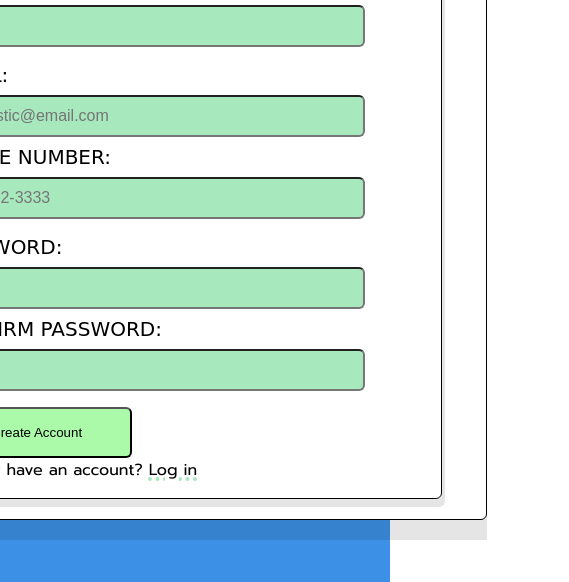
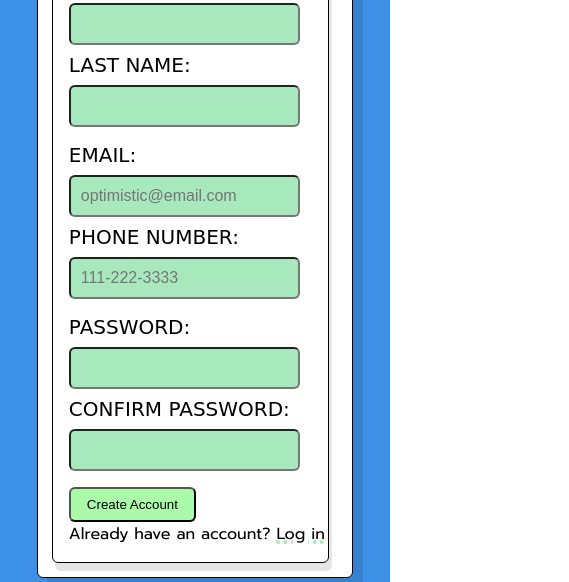
Before and after one commit to OptimisticTrousers/sign-up-form, a plain HTML site: page index.html in a window 390 px wide. Shown: the part 259-841 px from the top of the page, 569 px wide, since content can reach past the window. Drawn offline with nearby package versions, Linux system fonts and the light colour scheme; a script that the page names is missing; a web font is replaced by a local one.

Commit message:
Adding more responsivness

```diff
--- a/stylesheet.css
+++ b/stylesheet.css
@@ -25,13 +25,21 @@ time, mark, audio, video {
 	vertical-align: baseline;
 }
 
+html {
+    height: 100%;
+}
+
+body {
+    min-height: 100%;
+}
+
 .background{
+    height: 100vh;
+    padding: 3rem;
     display: flex;
     justify-content: center;
     align-items: center;
-    --viewport-height: 100vh;
     background-color:#3C91E6;
-    height: var(--viewport-height);
 }
 .container{
     display: flex;
@@ -168,3 +176,26 @@ footer{
 
 
 }
+@media(max-width: 700px) {
+    .container {
+        width: 300px;
+        padding-right: 0;
+    }
+    fieldset > input {
+        width: min-content;
+        height: 1%;
+    }
+    fieldset > label {
+        font-size: 1.25rem;
+    }
+    h1 {
+        width: min-content;
+    }
+    form {
+        margin: 0 auto;
+        width: 50%;
+    }
+    button[type="submit"] {
+        padding: 0.5rem 1rem;
+    }
+}
```
